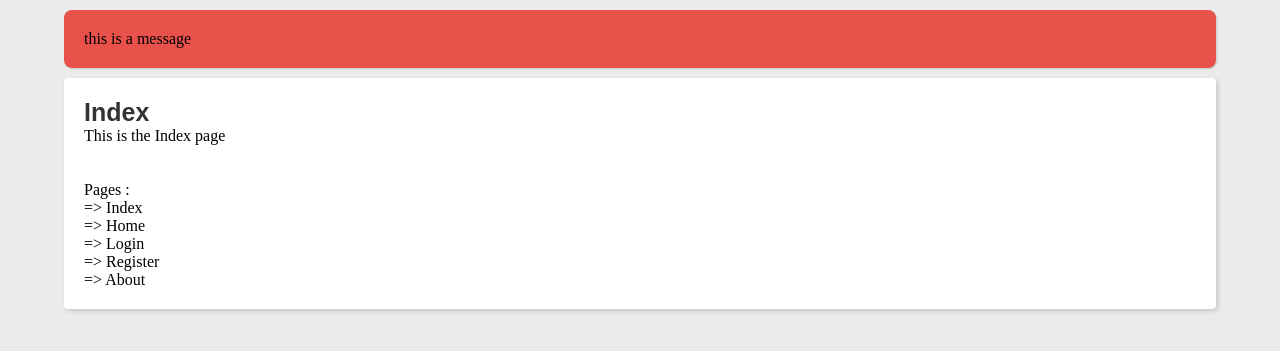
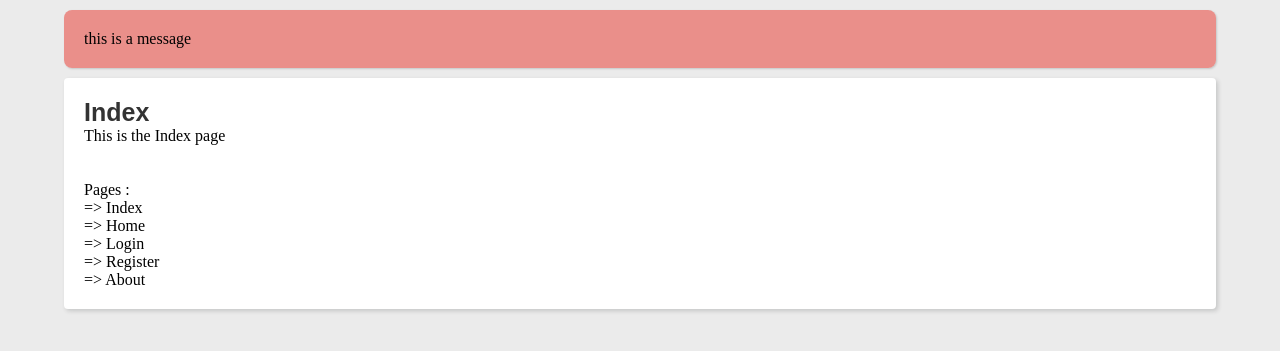
Before and after one commit to Elik09/ServeWatch, a Flask app: page / in a window 1280 px wide. Shown: the top 351 px of the page. Run offline with Flask 2, Linux system fonts and the light colour scheme; some web fonts are replaced.

Commit message:
Initial commit

```diff
--- a/static/css/main.css
+++ b/static/css/main.css
@@ -91,7 +91,7 @@ a {
 }
 
 .fail{
-	background-color:rgb(233, 82, 74);
+	background-color:rgb(233, 82, 74,0.6);
 }
 
 .message{
```
